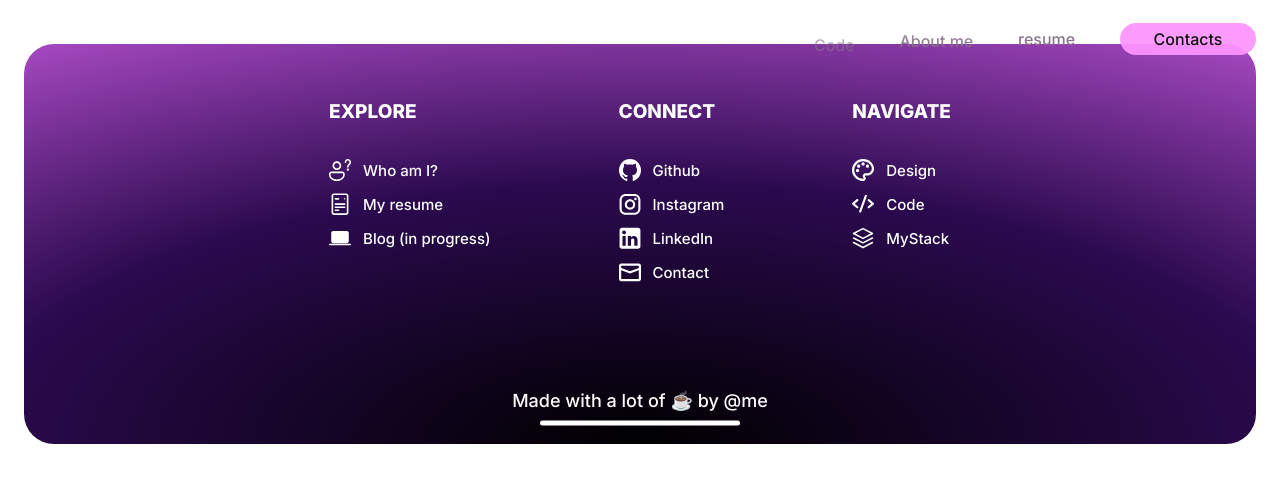
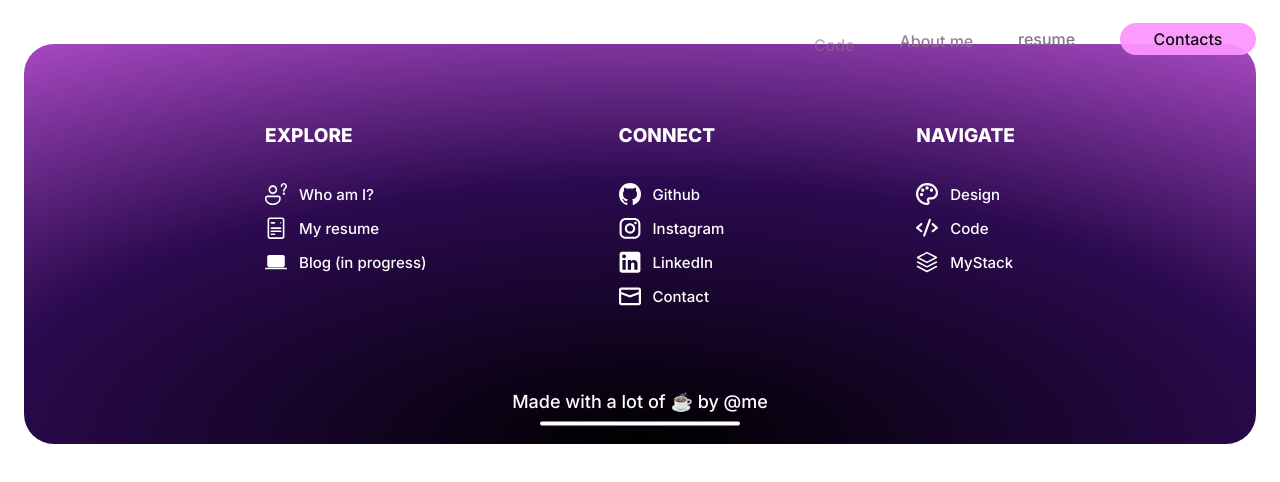
Before and after one commit to EmanueleBB/portfolio, a Next.js app: page /about in a window 1280 px wide. Shown: the top 482 px of the page. Built offline with nearby package versions, Linux system fonts and the light colour scheme.

Commit message:
Modified the footer

```diff
--- a/app/components/footer/Footer.tsx
+++ b/app/components/footer/Footer.tsx
@@ -92,6 +92,7 @@ const Footer = () => {
                   <path d="M0.680781 10.6498H17.3263C17.4972 10.6501 17.6616 10.7152 17.7864 10.832C17.9111 10.9489 17.9869 11.1087 17.9985 11.2792C18.01 11.4498 17.9564 11.6184 17.8485 11.7509C17.7406 11.8835 17.5865 11.9702 17.4172 11.9935L17.3263 11.9998H0.681681C0.509489 12.0016 0.343141 11.9374 0.216702 11.8205C0.0902623 11.7035 0.0132978 11.5427 0.00156836 11.3708C-0.010161 11.199 0.0442321 11.0291 0.15361 10.8961C0.262987 10.7631 0.419073 10.6769 0.589906 10.6552L0.680781 10.6498ZM14.627 0.299805C15.4962 0.299805 16.2016 1.0054 16.2016 1.8748V8.6248C16.2016 9.04252 16.0357 9.44313 15.7404 9.7385C15.4451 10.0339 15.0446 10.1998 14.627 10.1998H3.38005C2.96245 10.1998 2.56195 10.0339 2.26666 9.7385C1.97137 9.44313 1.80548 9.04252 1.80548 8.6248V1.8748C1.80548 1.0054 2.51089 0.299805 3.38005 0.299805H14.627Z" fill="white"/>
                </svg>
                <Link href='/about'>
+
                   Blog (in progress)
                </Link>
             </div>
--- a/app/components/footer/footer.module.css
+++ b/app/components/footer/footer.module.css
@@ -7,10 +7,10 @@
    display: flex;
    justify-content: center;
    box-sizing: border-box;
-   padding-top:7vh;
+   padding-top:10vh;
    font-size:15px;
    font-weight: 500;
-   gap:10vw;
+   gap:15vw;
 }
 
 .spanAndBarContainer{
@@ -35,7 +35,7 @@
 .iphoneBar{
    min-width:200px;
    width: 15vw;
-   height: 5px;
+   height: 4px;
    flex-shrink: 0;
    background-color:#fff;
    border-radius: 12px;
@@ -61,16 +61,21 @@
 
 
 .footerContainer a{
-   color:white;
+   color:rgb(255, 255, 255);
    text-decoration: none;
+   transition:all 0.3s ease;
 }
+
+.footerContainer a:hover{
+   text-decoration: underline;
+}
+
+
+
+
+
 
 .footerContainer svg{
    width:22px;
    height:22px;
 }
-
-.footerNextIcon{
-   height:18px;
-   width:18px;
-}
```
Also changed, not shown: app/components/ContactsSection/contactsSection.module.css (+13 -2 lines).
